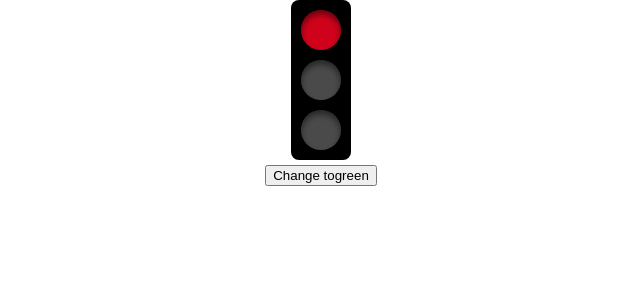
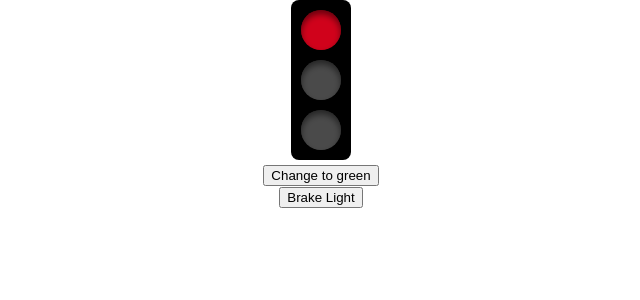
Before and after one commit to CheezItMan/react-traffic-light, a React (Create React App) app: page / in a window 1280 px wide. Shown: the top 300 px of the page, without its empty margins (319-959 px from the left). Built offline with nearby package versions, Linux system fonts and the light colour scheme.

Commit message:
fix buttons

```diff
--- a/src/App.tsx
+++ b/src/App.tsx
@@ -34,10 +34,15 @@ const App: React.FC = () => {
           yellowOn={current.value === 'yellow'}
         />
       </div>
-      <button onClick={() => send({ type: 'CHANGE', nextData: status })}>
-        Change to
-        {status.nextColor}
-      </button>
+      <div>
+        <button onClick={() => send({ type: 'CHANGE' })}>
+          Change to
+          {` ${status.nextColor}`}
+        </button>
+      </div>
+      <div>
+        <button onClick={() => send('BROKE')}>Brake Light</button>
+      </div>
     </div>
   );
 };
```
